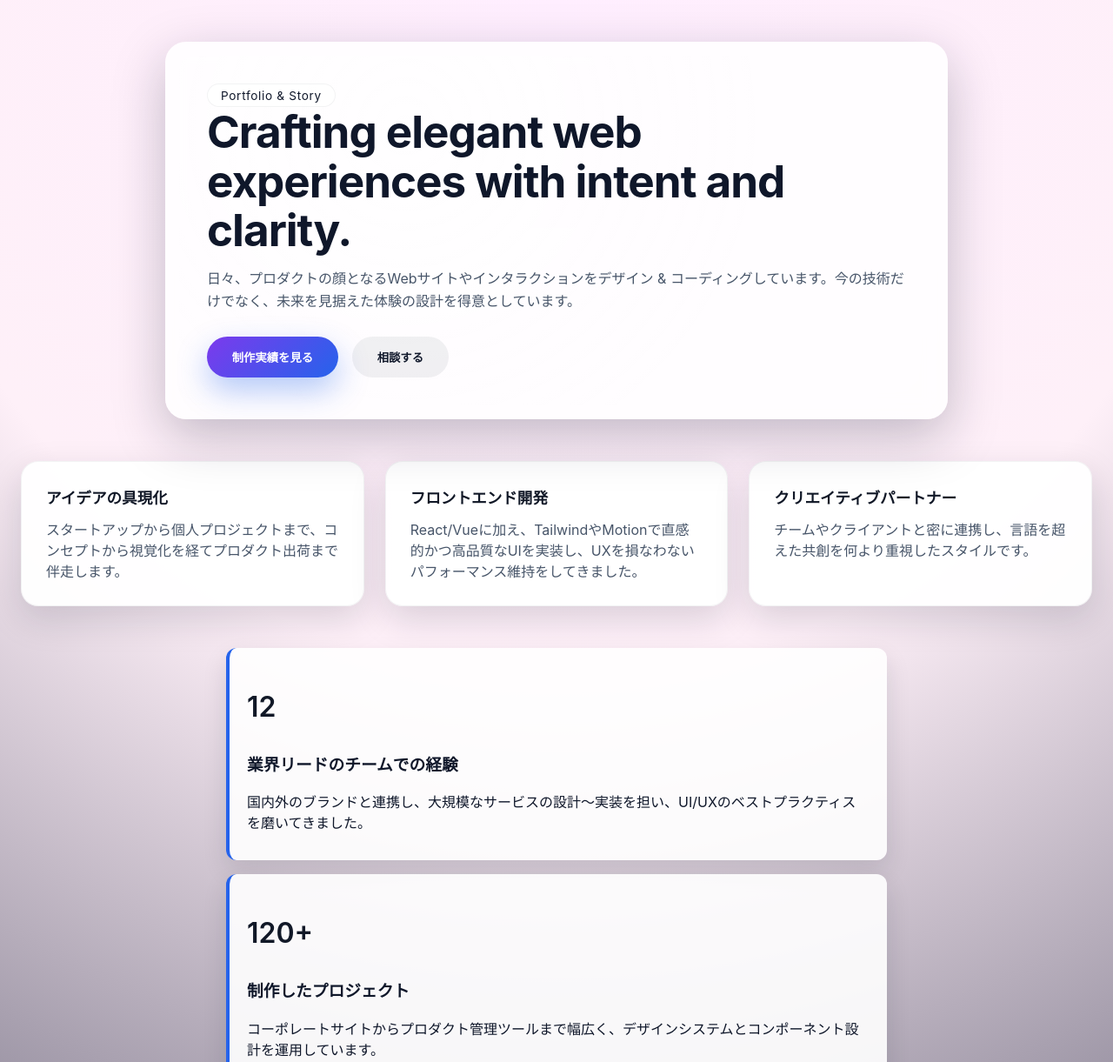
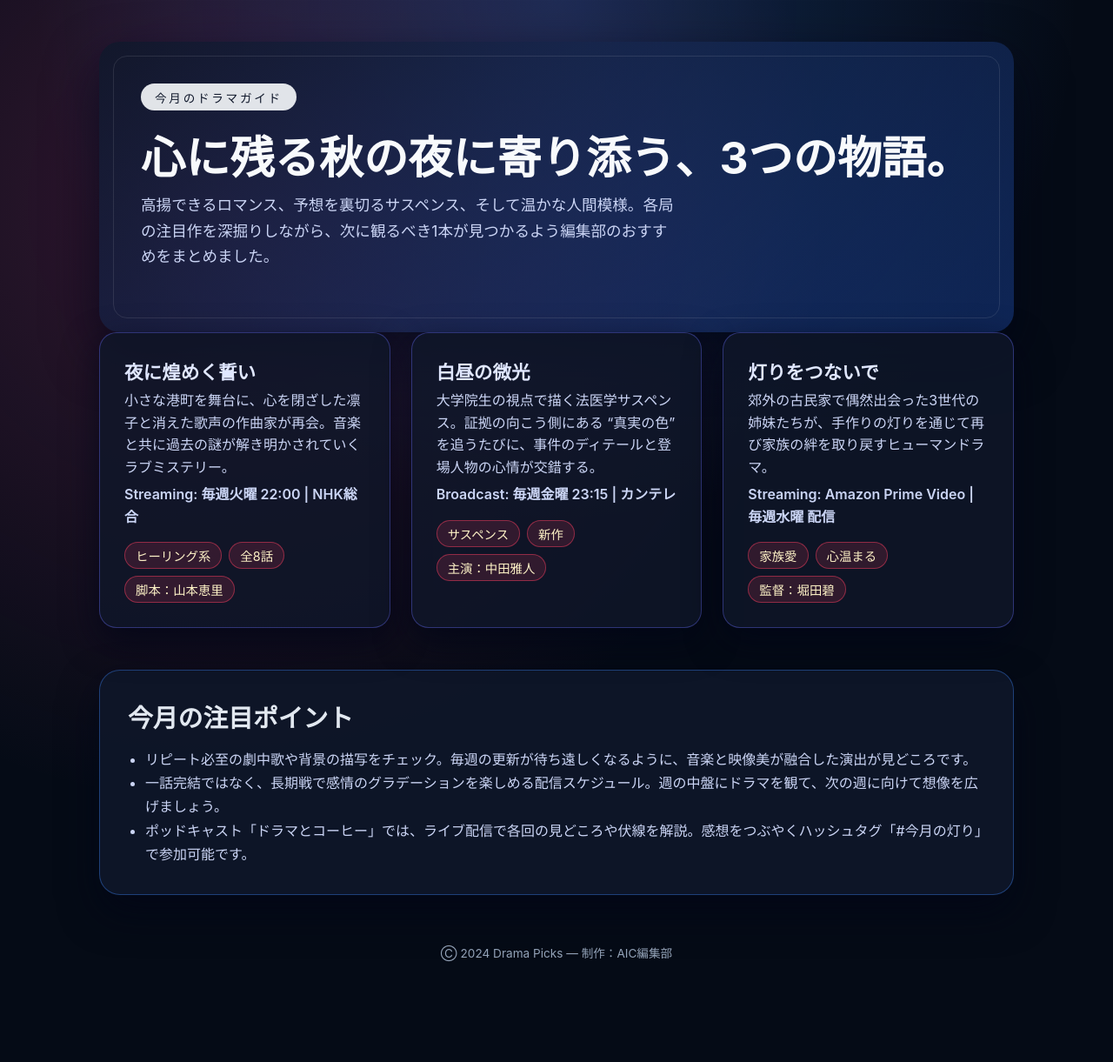
Before and after one commit to Honoka22/AIC.web, a plain HTML site: page index.html in a window 1280 px wide. Shown: the top 1221 px of the page at 87% size. After the commit the page ends 1169 px from the top, so only its background shows below. Drawn offline with Linux system fonts and the light colour scheme.

Commit message:
index.htmlを変更

```diff
--- a/index.html
+++ b/index.html
@@ -3,12 +3,13 @@
   <head>
     <meta charset="UTF-8" />
     <meta name="viewport" content="width=device-width,initial-scale=1" />
-    <title>My Elegant Portfolio</title>
+    <title>今月のドラマおすすめガイド</title>
     <style>
       :root {
-        color-scheme: light dark;
         font-family: "Inter", "Noto Sans JP", system-ui, sans-serif;
         text-rendering: optimizeLegibility;
+        color: #f8fafc;
+        background-color: #050b16;
       }
 
       * {
@@ -18,155 +19,148 @@
       body {
         margin: 0;
         min-height: 100vh;
-        background: radial-gradient(circle at top, #ffeeff 0%, #fef0f8 40%, #0c0f2b 120%);
-        color: #0f172a;
+        background: radial-gradient(circle at top, rgba(59, 130, 246, 0.25), transparent 45%),
+          radial-gradient(circle at 20% 20%, rgba(236, 72, 153, 0.2), transparent 50%), #050b16;
+        color: inherit;
       }
 
       main {
         padding: 3rem 1.5rem 4rem;
+        max-width: 1100px;
+        margin: 0 auto;
+      }
+
+      .hero {
+        background: linear-gradient(150deg, rgba(15, 23, 42, 0.85), rgba(37, 99, 235, 0.3));
+        border-radius: 1.5rem;
+        padding: 3rem;
+        box-shadow: 0 25px 60px rgba(2, 6, 23, 0.7);
+        position: relative;
+        overflow: hidden;
+      }
+
+      .hero::after {
+        content: "";
+        position: absolute;
+        inset: 1rem;
+        border-radius: 1rem;
+        border: 1px solid rgba(255, 255, 255, 0.1);
+        pointer-events: none;
       }
 
       .pill {
         display: inline-flex;
         padding: 0.35rem 1rem;
         border-radius: 999px;
-        background: rgba(255, 255, 255, 0.9);
-        box-shadow: inset 0 0 0 1px rgba(15, 23, 42, 0.05);
+        background: rgba(248, 250, 252, 0.9);
+        color: #0f172a;
         font-size: 0.85rem;
-        letter-spacing: 0.05em;
-      }
-
-      .hero {
-        position: relative;
-        max-width: 900px;
-        margin: 0 auto 3rem;
-        background: rgba(255, 255, 255, 0.85);
-        border-radius: 1.5rem;
-        padding: 3rem;
-        overflow: hidden;
-        backdrop-filter: blur(12px);
-        box-shadow: 0 20px 60px rgba(15, 23, 42, 0.25);
-      }
-
-      .hero::before {
-        content: "";
-        position: absolute;
-        inset: 1rem;
-        border-radius: 1rem;
-        background: radial-gradient(circle at 30% 20%, rgba(255, 255, 255, 0.5), transparent 60%);
-        pointer-events: none;
-      }
-
-      .hero > * {
-        position: relative;
+        letter-spacing: 0.2em;
       }
 
       h1 {
-        margin: 0 0 1rem;
-        font-size: clamp(2.5rem, 4vw, 3.75rem);
-        line-height: 1.1;
-        letter-spacing: -0.02em;
+        margin: 1.5rem 0 0.5rem;
+        font-size: clamp(2.75rem, 4vw, 3.75rem);
+        line-height: 1.2;
       }
 
-      h2 {
-        margin: 0;
-        font-size: 1.5rem;
-        font-weight: 500;
-        color: #334155;
-      }
-
-      .lead {
-        font-size: 1rem;
-        line-height: 1.6;
-        margin: 0 0 1.75rem;
-        color: #475569;
-      }
-
-      .actions {
-        display: flex;
-        flex-wrap: wrap;
-        gap: 1rem;
-      }
-
-      .primary,
-      .secondary {
-        border: none;
-        border-radius: 999px;
-        padding: 0.85rem 1.8rem;
-        font-weight: 600;
-        cursor: pointer;
-        transition: transform 0.2s ease, box-shadow 0.2s ease;
-      }
-
-      .primary {
-        background: linear-gradient(135deg, #7c3aed, #2563eb);
-        color: white;
-        box-shadow: 0 15px 35px rgba(37, 99, 235, 0.35);
-      }
-
-      .secondary {
-        background: rgba(15, 23, 42, 0.06);
-        color: #0f172a;
-      }
-
-      .primary:hover,
-      .secondary:hover {
-        transform: translateY(-2px);
+      p.lead {
+        margin: 0 0 1.5rem;
+        max-width: 620px;
+        color: #cbd5f5;
+        font-size: 1.1rem;
+        line-height: 1.7;
       }
 
       .grid {
         display: grid;
+        grid-template-columns: repeat(auto-fit, minmax(240px, 1fr));
         gap: 1.5rem;
-        grid-template-columns: repeat(auto-fit, minmax(220px, 1fr));
-        margin-top: 2rem;
       }
 
       .card {
-        background: rgba(255, 255, 255, 0.95);
+        padding: 1.75rem;
         border-radius: 1.25rem;
-        padding: 1.75rem;
-        box-shadow: 0 15px 40px rgba(15, 23, 42, 0.15);
-        border: 1px solid rgba(15, 23, 42, 0.05);
+        background: rgba(15, 23, 42, 0.8);
+        border: 1px solid rgba(99, 102, 241, 0.4);
+        box-shadow: 0 15px 40px rgba(2, 6, 23, 0.75);
+        position: relative;
+        overflow: hidden;
+      }
+
+      .card::after {
+        content: "";
+        position: absolute;
+        inset: 0;
+        border-radius: inherit;
+        background: linear-gradient(180deg, rgba(37, 99, 235, 0.3), transparent 65%);
+        opacity: 0;
+        transition: opacity 0.3s ease;
+        pointer-events: none;
+      }
+
+      .card:hover::after {
+        opacity: 1;
       }
 
       .card h3 {
-        margin: 0 0 0.75rem;
-        font-size: 1.1rem;
-        color: #111827;
+        margin: 0 0 0.35rem;
+        font-size: 1.35rem;
+        color: #e0e7ff;
       }
 
       .card p {
-        margin: 0;
-        color: #475569;
+        margin: 0.35rem 0;
+        color: #cbd5f5;
+        line-height: 1.6;
       }
 
-      .stat {
-        font-size: 2rem;
-        font-weight: 600;
-        color: #111827;
+      .meta {
+        display: flex;
+        flex-wrap: wrap;
+        gap: 0.5rem;
+        margin-top: 1rem;
+        font-size: 0.9rem;
+        color: #fef3c7;
       }
 
-      .timeline {
-        margin-top: 3rem;
-        display: flex;
-        flex-direction: column;
-        gap: 1rem;
-        max-width: 760px;
-        margin-left: auto;
-        margin-right: auto;
+      .meta span {
+        padding: 0.25rem 0.75rem;
+        border-radius: 999px;
+        background: rgba(244, 63, 94, 0.15);
+        border: 1px solid rgba(244, 63, 94, 0.5);
       }
 
-      .step {
-        background: rgba(255, 255, 255, 0.9);
-        border-left: 4px solid #2563eb;
-        padding: 1rem 1.25rem;
-        border-radius: 0.75rem;
-        box-shadow: 0 12px 28px rgba(15, 23, 42, 0.12);
+      .tagline {
+        font-weight: 600;
+        color: #38bdf8;
+      }
+
+      .highlight {
+        margin-top: 3rem;
+        padding: 2rem;
+        border-radius: 1.5rem;
+        background: rgba(15, 23, 42, 0.9);
+        border: 1px solid rgba(59, 130, 246, 0.4);
+        box-shadow: 0 20px 45px rgba(2, 6, 23, 0.8);
+      }
+
+      .highlight h2 {
+        margin: 0 0 1rem;
+        font-size: 1.8rem;
+        color: #e2e8f0;
+      }
+
+      .highlight ul {
+        margin: 0;
+        padding-left: 1.25rem;
+        color: #cbd5f5;
+        line-height: 1.7;
       }
 
       footer {
+        margin-top: 3.5rem;
         text-align: center;
-        margin-top: 3.5rem;
         color: #94a3b8;
         font-size: 0.85rem;
       }
@@ -176,12 +170,8 @@
           padding: 2.2rem;
         }
 
-        .actions {
-          flex-direction: column;
-        }
-
         .card {
-          border-left: none;
+          padding: 1.5rem;
         }
       }
     </style>
@@ -189,62 +179,62 @@
   <body>
     <main>
       <section class="hero">
-        <div class="pill">Portfolio &amp; Story</div>
-        <h1>Crafting elegant web experiences with intent and clarity.</h1>
+        <span class="pill">今月のドラマガイド</span>
+        <h1>心に残る秋の夜に寄り添う、3つの物語。</h1>
         <p class="lead">
-          日々、プロダクトの顔となるWebサイトやインタラクションをデザイン &amp; コーディングしています。今の技術だけでなく、未来を見据えた体験の設計を得意としています。
+          高揚できるロマンス、予想を裏切るサスペンス、そして温かな人間模様。各局の注目作を深掘りしながら、次に観るべき1本が見つかるよう編集部のおすすめをまとめました。
         </p>
-        <div class="actions">
-          <button class="primary">制作実績を見る</button>
-          <button class="secondary">相談する</button>
-        </div>
       </section>
 
       <section class="grid">
         <article class="card">
-          <h3>アイデアの具現化</h3>
-          <p>スタートアップから個人プロジェクトまで、コンセプトから視覚化を経てプロダクト出荷まで伴走します。</p>
+          <h3>夜に煌めく誓い</h3>
+          <p>
+            小さな港町を舞台に、心を閉ざした凛子と消えた歌声の作曲家が再会。音楽と共に過去の謎が解き明かされていくラブミステリー。
+          </p>
+          <p class="tagline">Streaming: 毎週火曜 22:00 | NHK総合</p>
+          <div class="meta">
+            <span>ヒーリング系</span>
+            <span>全8話</span>
+            <span>脚本：山本恵里</span>
+          </div>
         </article>
         <article class="card">
-          <h3>フロントエンド開発</h3>
-          <p>React/Vueに加え、TailwindやMotionで直感的かつ高品質なUIを実装し、UXを損なわないパフォーマンス維持をしてきました。</p>
+          <h3>白昼の微光</h3>
+          <p>
+            大学院生の視点で描く法医学サスペンス。証拠の向こう側にある “真実の色” を追うたびに、事件のディテールと登場人物の心情が交錯する。
+          </p>
+          <p class="tagline">Broadcast: 毎週金曜 23:15 | カンテレ</p>
+          <div class="meta">
+            <span>サスペンス</span>
+            <span>新作</span>
+            <span>主演：中田雅人</span>
+          </div>
         </article>
         <article class="card">
-          <h3>クリエイティブパートナー</h3>
-          <p>チームやクライアントと密に連携し、言語を超えた共創を何より重視したスタイルです。</p>
+          <h3>灯りをつないで</h3>
+          <p>
+            郊外の古民家で偶然出会った3世代の姉妹たちが、手作りの灯りを通じて再び家族の絆を取り戻すヒューマンドラマ。
+          </p>
+          <p class="tagline">Streaming: Amazon Prime Video | 毎週水曜 配信</p>
+          <div class="meta">
+            <span>家族愛</span>
+            <span>心温まる</span>
+            <span>監督：堀田碧</span>
+          </div>
         </article>
       </section>
 
-      <section class="timeline">
-        <div class="step">
-          <p class="stat">12</p>
-          <h3>業界リードのチームでの経験</h3>
-          <p>国内外のブランドと連携し、大規模なサービスの設計〜実装を担い、UI/UXのベストプラクティスを磨いてきました。</p>
-        </div>
-        <div class="step">
-          <p class="stat">120+</p>
-          <h3>制作したプロジェクト</h3>
-          <p>コーポレートサイトからプロダクト管理ツールまで幅広く、デザインシステムとコンポーネント設計を運用しています。</p>
-        </div>
-        <div class="step">
-          <p class="stat">Worldwide</p>
-          <h3>クライアント・パートナー</h3>
-          <p>東京を拠点にしつつ、リモートで世界各地のチームと協力。プロジェクトの円滑な進行を支えるコミュニケーションを心がけています。</p>
-        </div>
+      <section class="highlight">
+        <h2>今月の注目ポイント</h2>
+        <ul>
+          <li>リピート必至の劇中歌や背景の描写をチェック。毎週の更新が待ち遠しくなるように、音楽と映像美が融合した演出が見どころです。</li>
+          <li>一話完結ではなく、長期戦で感情のグラデーションを楽しめる配信スケジュール。週の中盤にドラマを観て、次の週に向けて想像を広げましょう。</li>
+          <li>ポッドキャスト「ドラマとコーヒー」では、ライブ配信で各回の見どころや伏線を解説。感想をつぶやくハッシュタグ「#今月の灯り」で参加可能です。</li>
+        </ul>
       </section>
 
-      <section class="grid" style="margin-top: 3rem;">
-        <article class="card">
-          <h3>Tell Me More</h3>
-          <p>新規サイト立ち上げ、ブランド刷新、サービスのスケーリングなど、あらゆるステージでクリエイティブパートナーをお探しならこちらから。</p>
-        </article>
-        <article class="card">
-          <h3>Contact</h3>
-          <p><strong>mail@example.com</strong><br />お気軽にご相談ください。週内のご返信を心がけています。</p>
-        </article>
-      </section>
-
-      <footer>Ⓒ 2024 Your Name — Crafted with care in Tokyo.</footer>
+      <footer>Ⓒ 2024 Drama Picks — 制作：AIC編集部</footer>
     </main>
   </body>
 </html>
```
